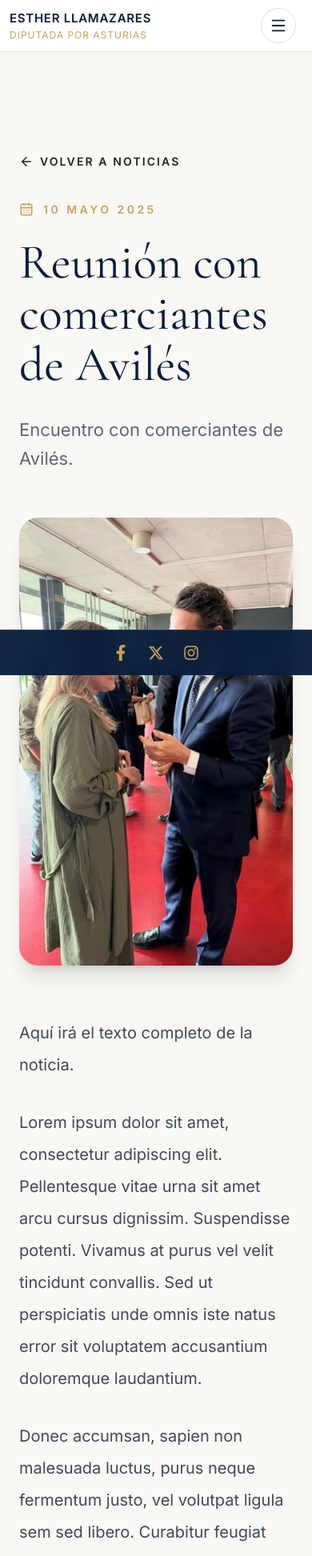
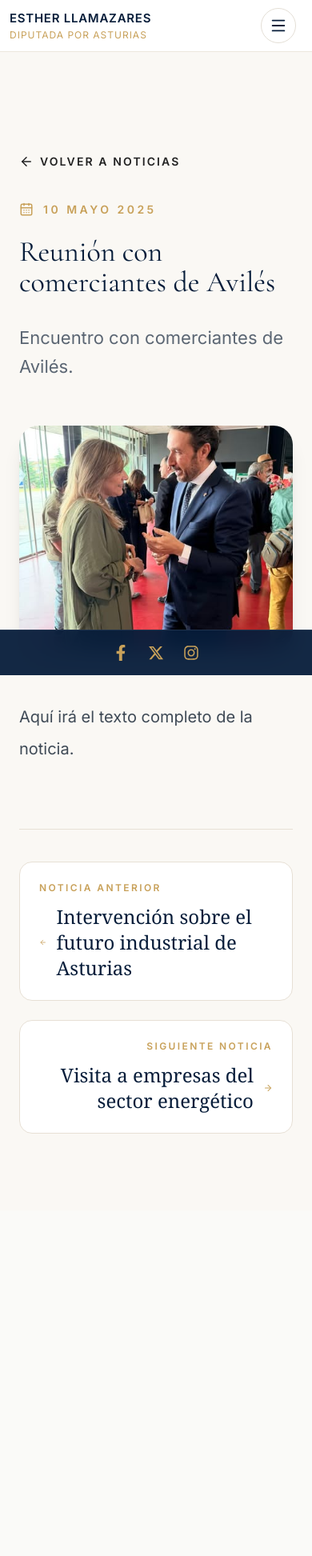
Before and after one commit to cristinalld/esther-llamazares-web, a Next.js app: page /noticias/reunion-comerciantes-aviles in a window 390 px wide. Shown: the top 1945 px of the page at 80% size. After the commit the page ends 1569 px from the top, so only its background shows below. Built offline with nearby package versions, Linux system fonts and the light colour scheme.

Commit message:
Adaptar titulares de noticias y retirar texto de ejemplo

```diff
--- a/app/noticias/[slug]/page.tsx
+++ b/app/noticias/[slug]/page.tsx
@@ -51,7 +51,7 @@ export default async function NewsPage({ params }: Props) {
         </div>
 
         {/* Título */}
-        <h1 className="mt-6 font-serif text-[3.8rem] leading-[1.05] text-[#071D3A]">
+        <h1 className="mt-6 font-serif text-4xl sm:text-[3.8rem] leading-[1.05] text-[#071D3A]">
           {article.title}
         </h1>
 
@@ -61,7 +61,7 @@ export default async function NewsPage({ params }: Props) {
         </p>
 
         {/* Imagen */}
-        <div className="relative mt-14 h-[560px] overflow-hidden rounded-3xl shadow-xl">
+        <div className="relative mt-14 h-[280px] sm:h-[560px] overflow-hidden rounded-3xl shadow-xl">
           <Image
             src={article.image}
             alt={article.title}
@@ -76,20 +76,7 @@ export default async function NewsPage({ params }: Props) {
         <div className="mt-16 space-y-8 text-[20px] leading-10 text-[#3F4A56]">
           <p>{article.content}</p>
 
-          <p>
-            Lorem ipsum dolor sit amet, consectetur adipiscing elit.
-            Pellentesque vitae urna sit amet arcu cursus dignissim.
-            Suspendisse potenti. Vivamus at purus vel velit tincidunt
-            convallis. Sed ut perspiciatis unde omnis iste natus error
-            sit voluptatem accusantium doloremque laudantium.
-          </p>
 
-          <p>
-            Donec accumsan, sapien non malesuada luctus, purus neque
-            fermentum justo, vel volutpat ligula sem sed libero.
-            Curabitur feugiat elit non purus porta, in condimentum
-            mauris aliquam.
-          </p>
         </div>
 
         {/* Navegación */}
@@ -110,7 +97,7 @@ export default async function NewsPage({ params }: Props) {
                   size={20}
                 />
 
-                <span className="font-serif text-2xl text-[#071D3A] group-hover:text-[#C8A15A]">
+                <span className="min-w-0 break-words font-serif text-2xl text-[#071D3A] group-hover:text-[#C8A15A]">
                   {previous.title}
                 </span>
               </div>
@@ -129,7 +116,7 @@ export default async function NewsPage({ params }: Props) {
               </p>
 
               <div className="flex items-center justify-end gap-3">
-                <span className="font-serif text-2xl text-[#071D3A] group-hover:text-[#C8A15A]">
+                <span className="min-w-0 break-words font-serif text-2xl text-[#071D3A] group-hover:text-[#C8A15A]">
                   {next.title}
                 </span>
 
```
